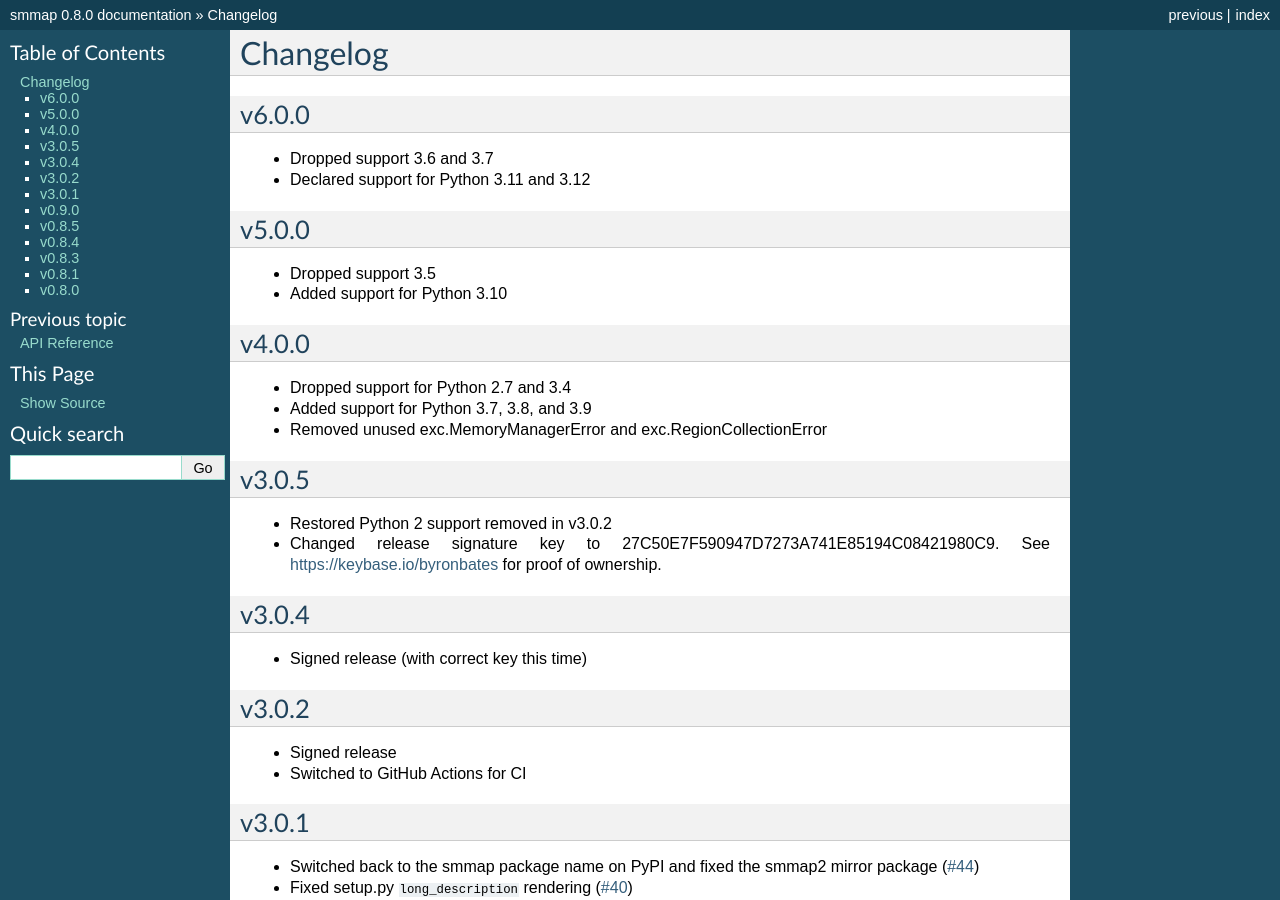
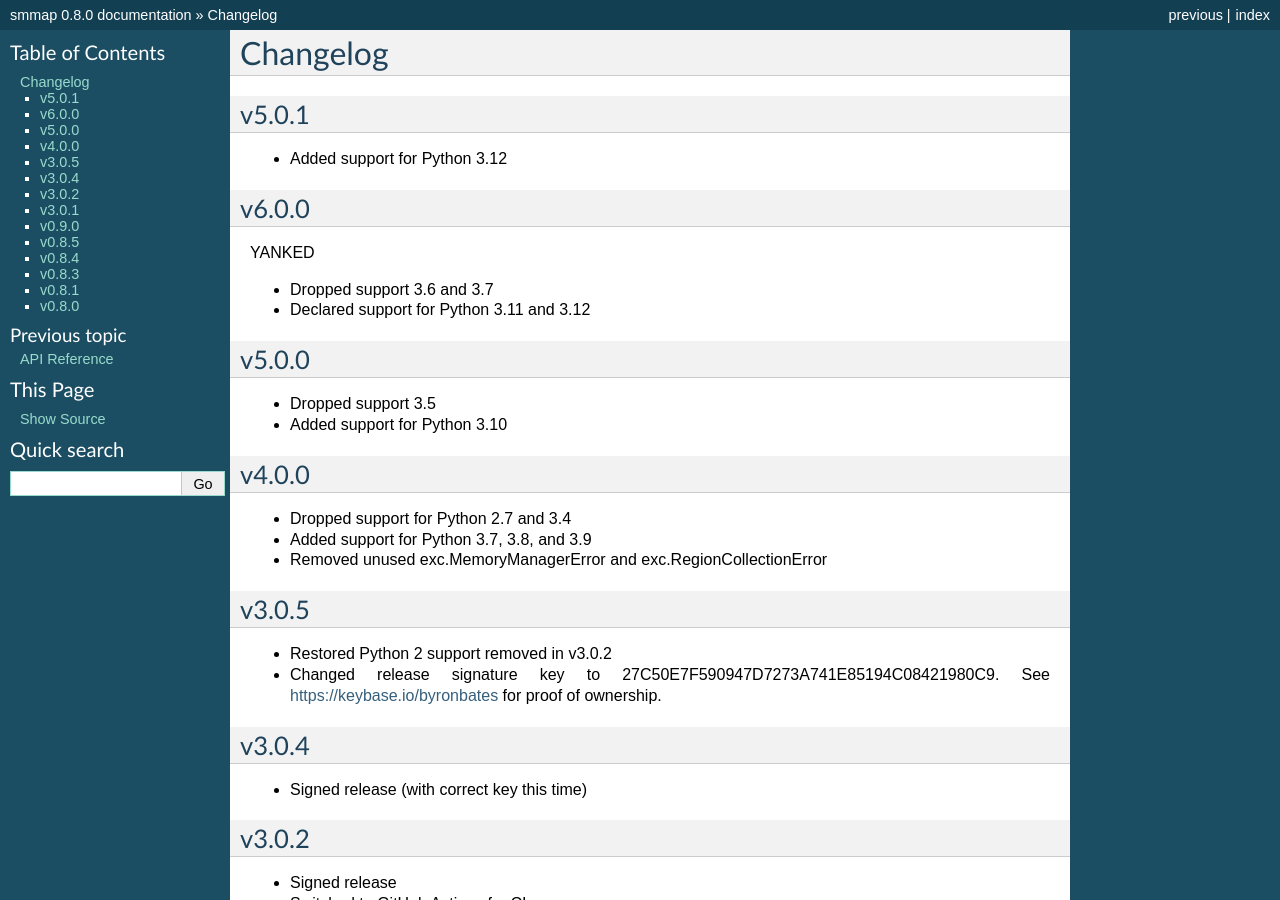
Before and after one commit to gitpython-developers/smmap, a Sphinx documentation site: the page built from doc/source/changes.rst, in a window 1280 px wide and 900 px high. Built offline with Sphinx 7.4.7, drawn with Linux system fonts in a browser that asks for light colours.

Commit message:
prepare v5.0.1

```diff
--- a/doc/source/changes.rst
+++ b/doc/source/changes.rst
@@ -3,8 +3,16 @@ Changelog
 #########
 
 ******
+v5.0.1
+******
+
+- Added support for Python 3.12
+
+******
 v6.0.0
 ******
+
+YANKED
 
 - Dropped support 3.6 and 3.7
 - Declared support for Python 3.11 and 3.12
--- a/smmap/__init__.py
+++ b/smmap/__init__.py
@@ -3,7 +3,7 @@
 __author__ = "Sebastian Thiel"
 __contact__ = "byronimo@gmail.com"
 __homepage__ = "https://github.com/gitpython-developers/smmap"
-version_info = (6, 0, 0)
+version_info = (5, 0, 1)
 __version__ = '.'.join(str(i) for i in version_info)
 
 # make everything available in root package for convenience
```
